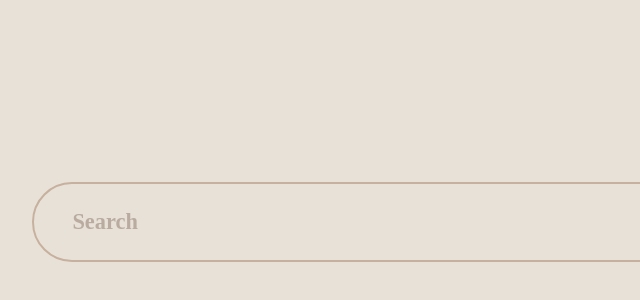
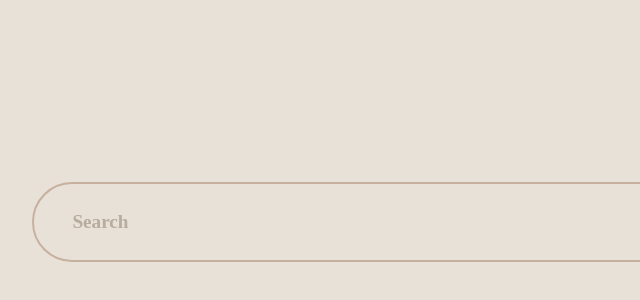
Before and after one commit to ChocolateBread799/startpage, a plain HTML site: page index.html in a window 1280 px wide. Shown: the part 178-478 px from the top of the page, 224-864 px from the left. Drawn offline with Linux system fonts and the light colour scheme; a small style sheet from the web is missing.

Commit message:
Update style.css

```diff
--- a/css/style.css
+++ b/css/style.css
@@ -9,9 +9,9 @@ body {
     outline: none;
     background-color: #E8E1D7;
     color: #C7B09E;
-    font-family:"Roboto Mono", "Iosevka Web";
+    font-family:"Roboto Mono";
     font-weight: bold;
-    font-size: 140%;
+    font-size: 120%;
     position: absolute;
 	left: 50%;
     top: 50%;
```
